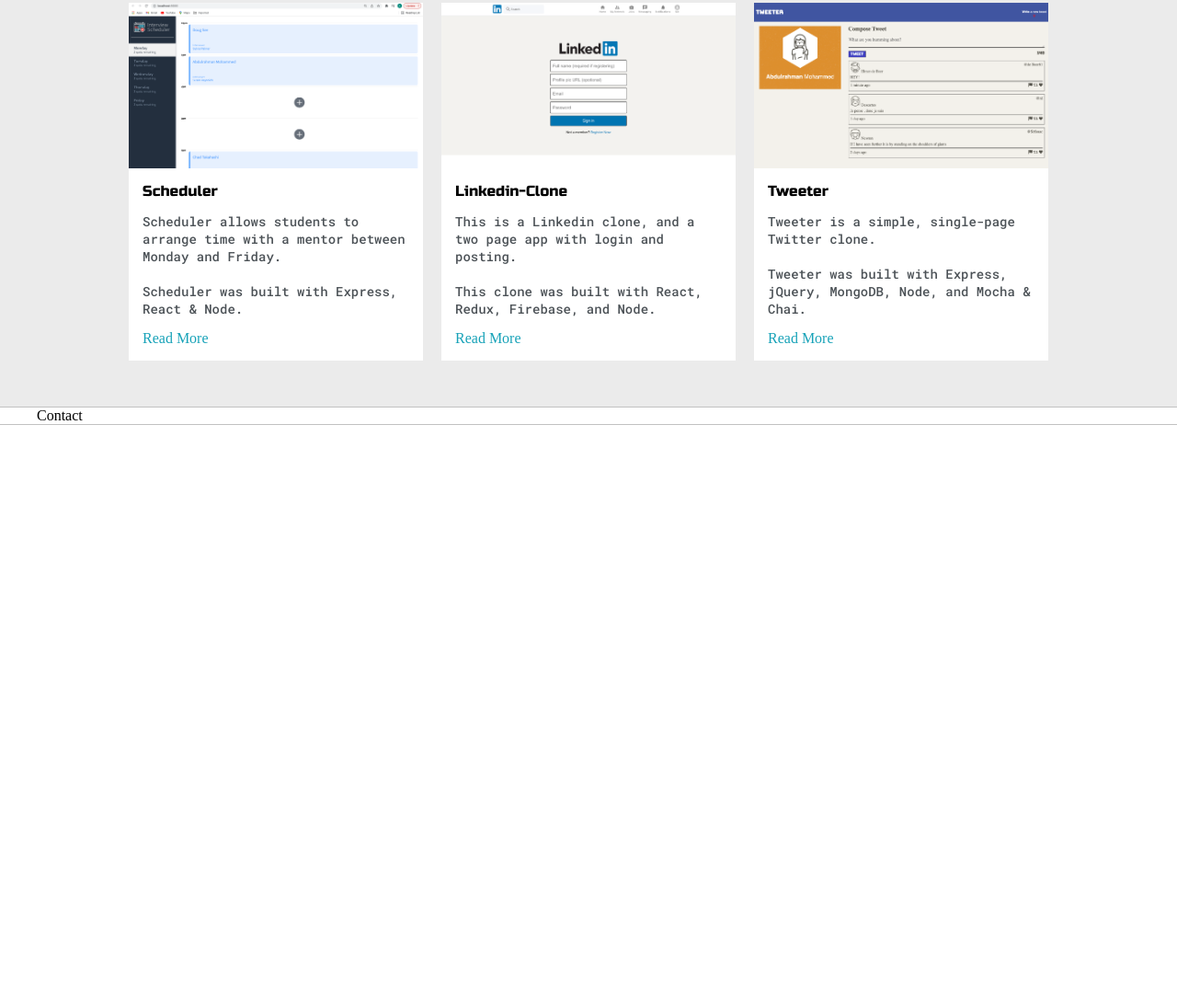
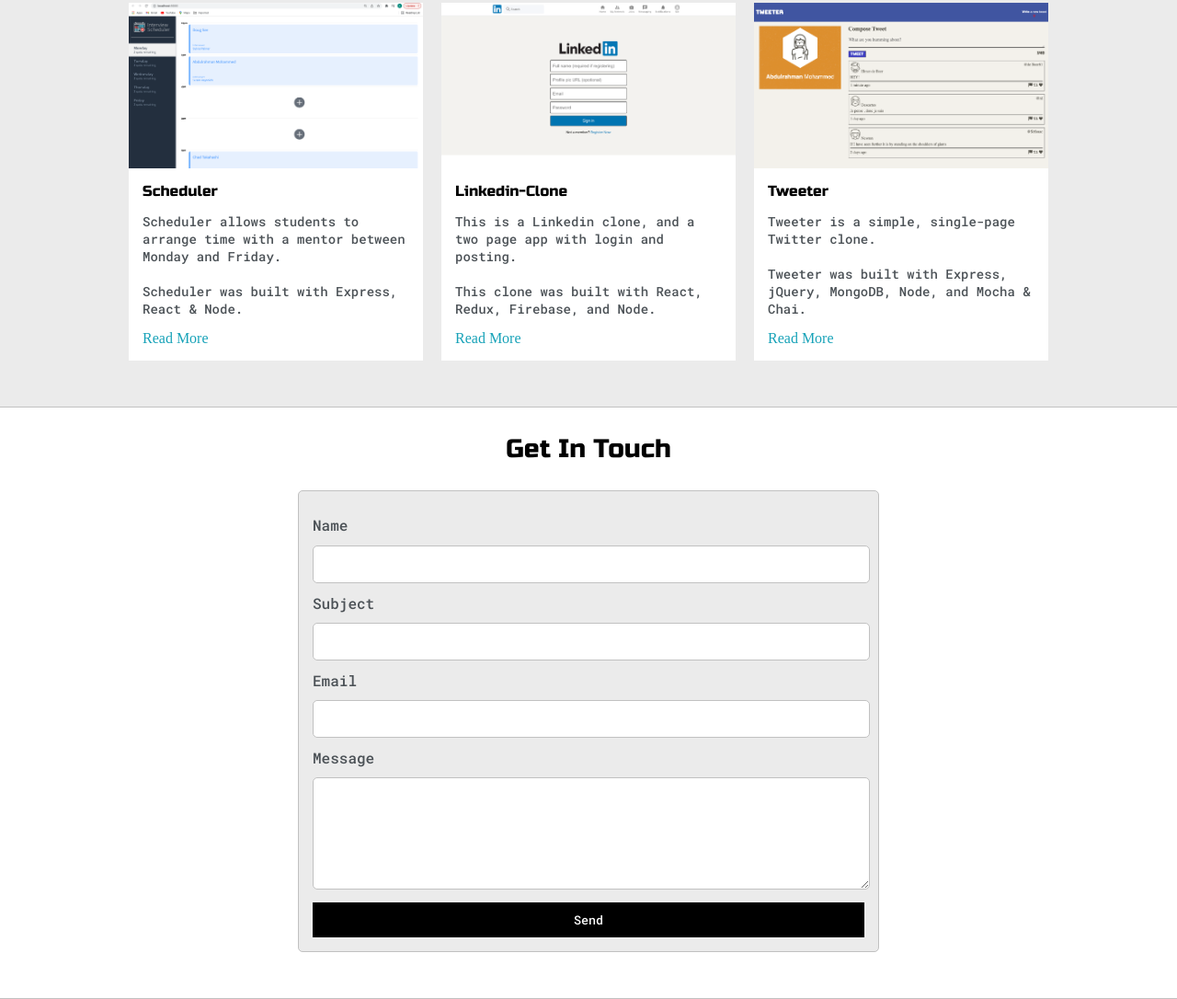
Before and after one commit to Abdulrahman48811/my-website, a plain HTML site: page mywebsite/index.html in a window 1280 px wide. Shown: the part 1408-2494 px from the top of the page at 92% size. Before the commit the page ends 1870 px from the top, so only its background shows below. Drawn offline with Linux system fonts and the light colour scheme.

Commit message:
added a contact form

```diff
--- a/mywebsite/default.css
+++ b/mywebsite/default.css
@@ -11,6 +11,8 @@
   --previewBg:rgb(251, 249, 243, 0.8);
 
   --previewShadow: #f0ead6;
+
+  --buttonColor: black;
 }
 
 
@@ -313,6 +315,46 @@ h6 { font-size: 16px;}
   font-size: 14px;
 }
 
+#contact-form{
+  display: block;
+  max-width: 600px;
+  margin: 0 auto;
+  border: 1px solid var(--borderColor);
+  padding: 15px;
+  border-radius: 5px;
+  background-color: var(--mainColor);
+  margin-bottom: 50px;
+}
+
+#contact-form label{
+  line-height: 2.7em;
+}
+
+#contact-form textarea{
+  min-height: 100px;
+  font-size: 14px;
+}
+
+.input-field{
+  width: 100%;
+  padding-top: 10px;
+  padding-bottom: 10px;
+  background-color: var(--secondaryColor);
+  border-radius: 5px;
+  border: 1px solid var(--borderColor);
+  font-size: 14px;
+}
+
+#submit-btn{
+  margin-top: 10px;
+  width: 100%;
+  padding-top: 10px;
+  padding-bottom: 10px;
+  color: #fff;
+  background-color: var(--buttonColor);
+  border: none;
+}
+
 
 @media screen and (max-width: 1200px){
   .main-container{
--- a/mywebsite/index.html
+++ b/mywebsite/index.html
@@ -154,7 +154,24 @@
 
     <section class="s2">
       <div class="main-container">
-        Contact
+        <h3 style="text-align: center;">Get In Touch</h3>
+
+        <form id="contact-form">
+
+          <label>Name</label>
+          <input class="input-field" type="text" name="name">
+
+          <label>Subject</label>
+          <input class="input-field" type="text" name="subject">
+
+          <label>Email</label>
+          <input class="input-field" type="text" name="email">
+
+          <label>Message</label>
+          <textarea class="input-field" name="message"></textarea>
+
+         <input id="submit-btn" type="submit" value="Send">
+        </form>
       </div>
     </section>
 
```
